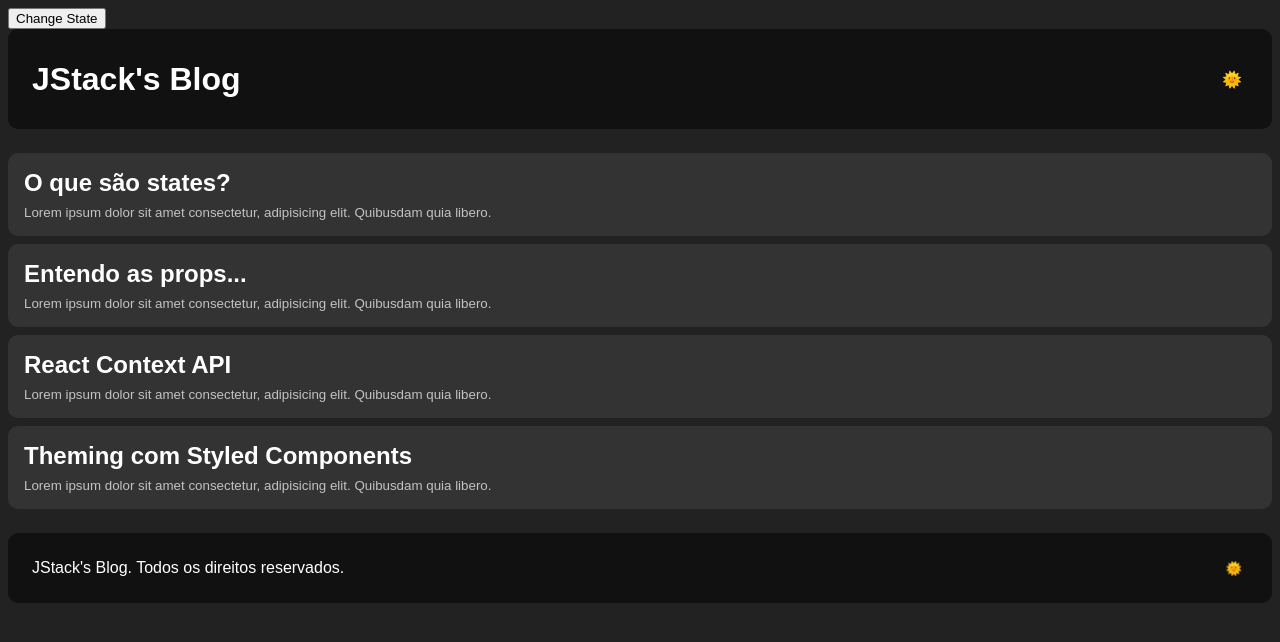
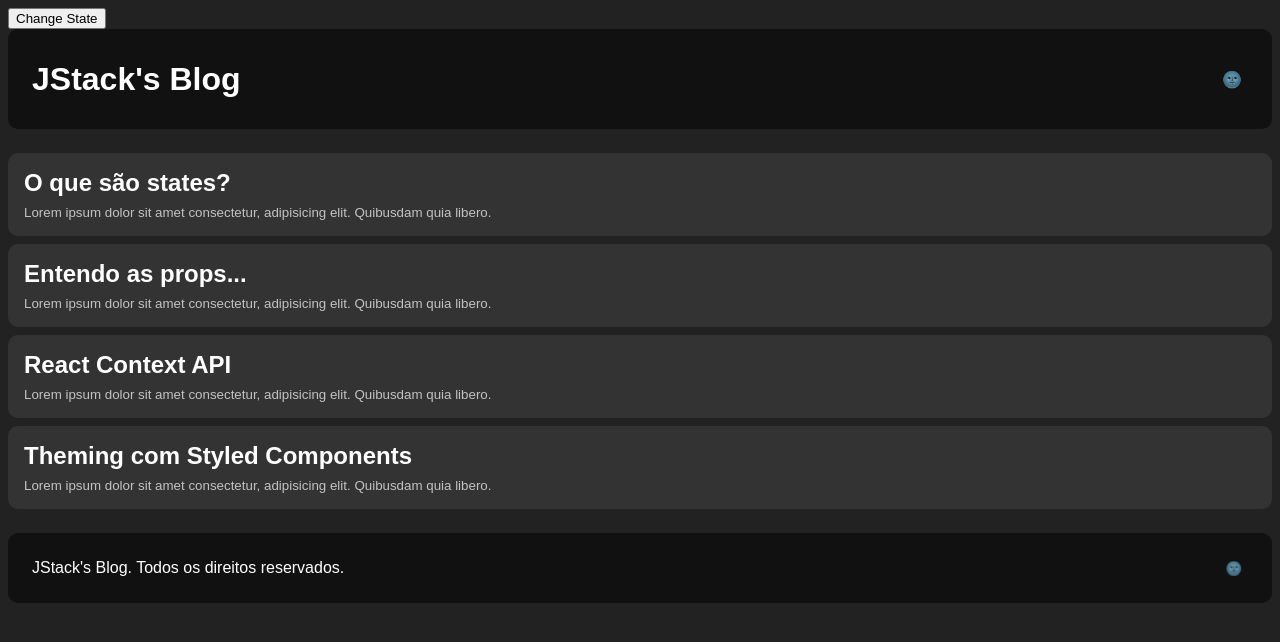
Before and after one commit to alperensin/react-fundamentos-classes, a React app: page / in a window 1280 px wide. Shown: the top 642 px of the page. Built offline with nearby package versions, Linux system fonts and the light colour scheme.

Commit message:
changed to constructor the business rule to retrieve theme saved in localStorage

```diff
--- a/src/contexts/ThemeContext.js
+++ b/src/contexts/ThemeContext.js
@@ -3,14 +3,20 @@ import React, { createContext } from "react";
 export const ThemeContext = createContext({});
 
 export class ThemeProvider extends React.Component {
-  state = {
-    theme: "dark",
-  };
+  constructor(props) {
+    super(props);
 
-  componentDidMount() {
-    this.setState({
-      theme: JSON.parse(localStorage.getItem("theme")) || "dark",
-    });
+    let theme = "dark";
+
+    try {
+      theme = JSON.parse(localStorage.getItem("theme"));
+    } catch (error) {
+      console.log(error);
+    }
+
+    this.state = {
+      theme,
+    };
   }
 
   handleToggleTheme = () => {
```
